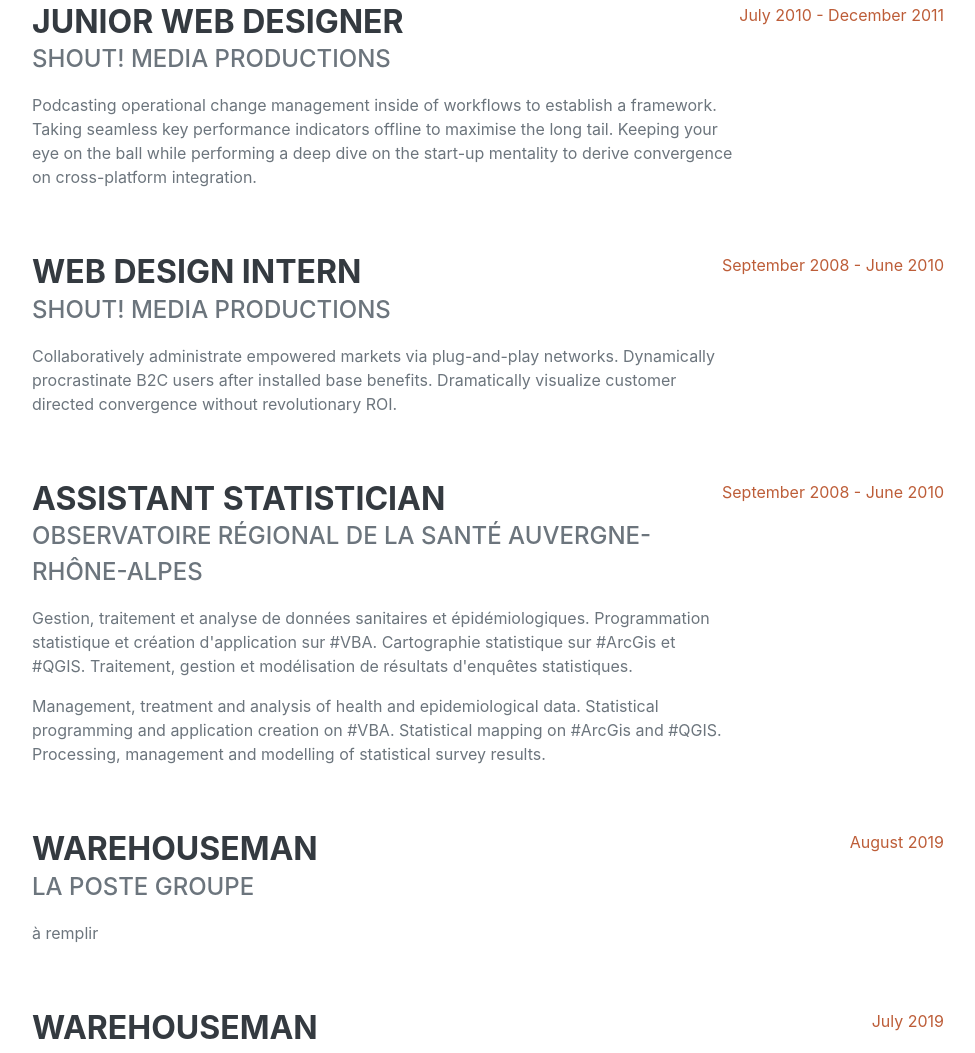
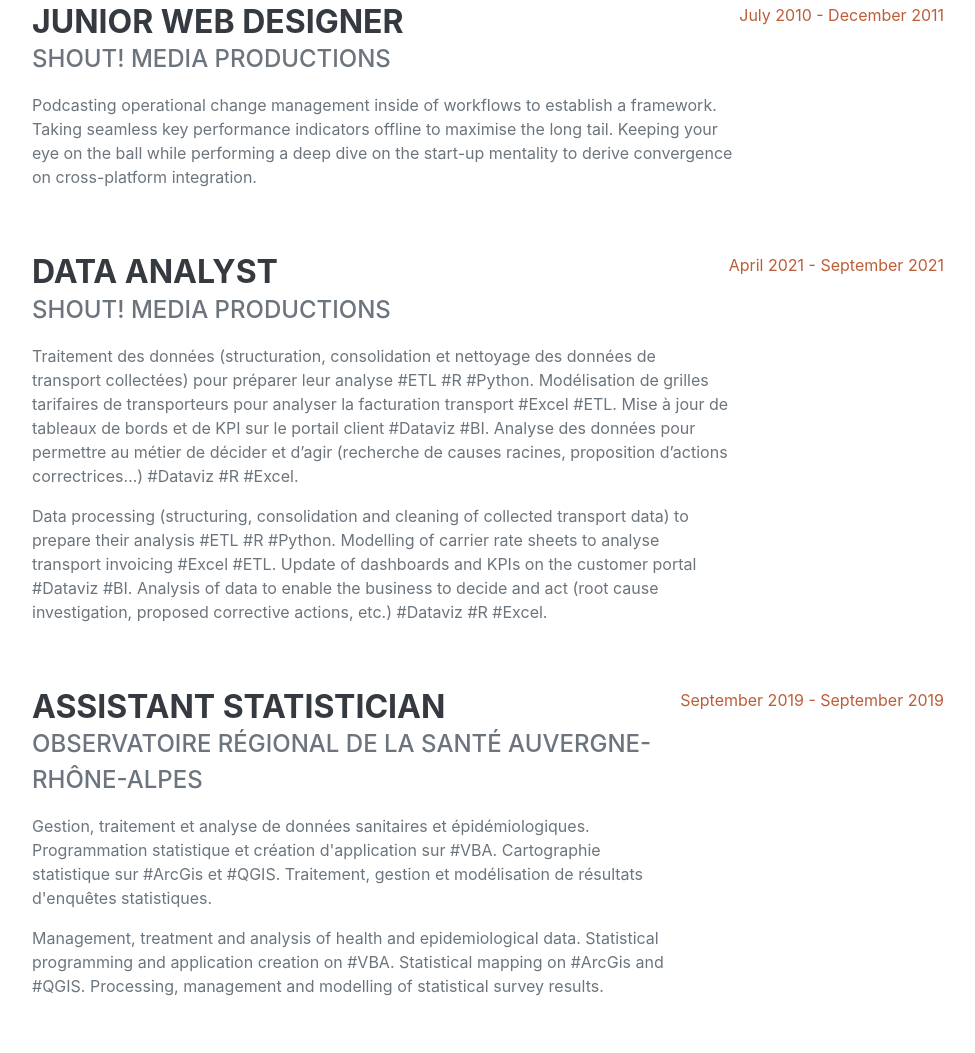
Before and after one commit to Naidine13015/Naidine13015.github.io, a plain HTML site: page index.html in a window 1280 px wide. Shown: the part 1494-2547 px from the top of the page, without its empty margins (288-1263 px from the left). Drawn offline with nearby package versions, Linux system fonts and the light colour scheme; a web font is replaced by a local one.

Commit message:
Update index.html

```diff
--- a/index.html
+++ b/index.html
@@ -89,11 +89,12 @@
                     </div>
                     <div class="d-flex flex-column flex-md-row justify-content-between mb-5">
                         <div class="flex-grow-1">
-                            <h3 class="mb-0">Web Design Intern</h3>
+                            <h3 class="mb-0">Data Analyst</h3>
                             <div class="subheading mb-3">Shout! Media Productions</div>
-                            <p>Collaboratively administrate empowered markets via plug-and-play networks. Dynamically procrastinate B2C users after installed base benefits. Dramatically visualize customer directed convergence without revolutionary ROI.</p>
+                            <p>Traitement des données (structuration, consolidation et nettoyage des données de transport collectées) pour préparer leur analyse #ETL #R #Python. Modélisation de grilles tarifaires de transporteurs pour analyser la facturation transport #Excel #ETL. Mise à jour de tableaux de bords et de KPI sur le portail client #Dataviz #BI. Analyse des données pour permettre au métier de décider et d’agir (recherche de causes racines, proposition d’actions correctrices…) #Dataviz #R #Excel.</p>
+                            <p>Data processing (structuring, consolidation and cleaning of collected transport data) to prepare their analysis #ETL #R #Python. Modelling of carrier rate sheets to analyse transport invoicing #Excel #ETL. Update of dashboards and KPIs on the customer portal #Dataviz #BI. Analysis of data to enable the business to decide and act (root cause investigation, proposed corrective actions, etc.) #Dataviz #R #Excel.</p>
                         </div>
-                        <div class="flex-shrink-0"><span class="text-primary">September 2008 - June 2010</span></div>
+                        <div class="flex-shrink-0"><span class="text-primary">April 2021 - September 2021</span></div>
                     </div>
                     <div class="d-flex flex-column flex-md-row justify-content-between mb-5">
                         <div class="flex-grow-1">
@@ -102,7 +103,7 @@
                             <p>Gestion, traitement et analyse de données sanitaires et épidémiologiques. Programmation statistique et création d'application sur #VBA. Cartographie statistique sur #ArcGis et #QGIS. Traitement, gestion et modélisation de résultats d'enquêtes statistiques.</p>
                             <p>Management, treatment and analysis of health and epidemiological data. Statistical programming and application creation on #VBA. Statistical mapping on #ArcGis and #QGIS. Processing, management and modelling of statistical survey results.</p>
                         </div>
-                        <div class="flex-shrink-0"><span class="text-primary">September 2008 - June 2010</span></div>
+                        <div class="flex-shrink-0"><span class="text-primary">September 2019 - September 2019</span></div>
                     </div>
                     <div class="d-flex flex-column flex-md-row justify-content-between mb-5">
                         <div class="flex-grow-1">
```
